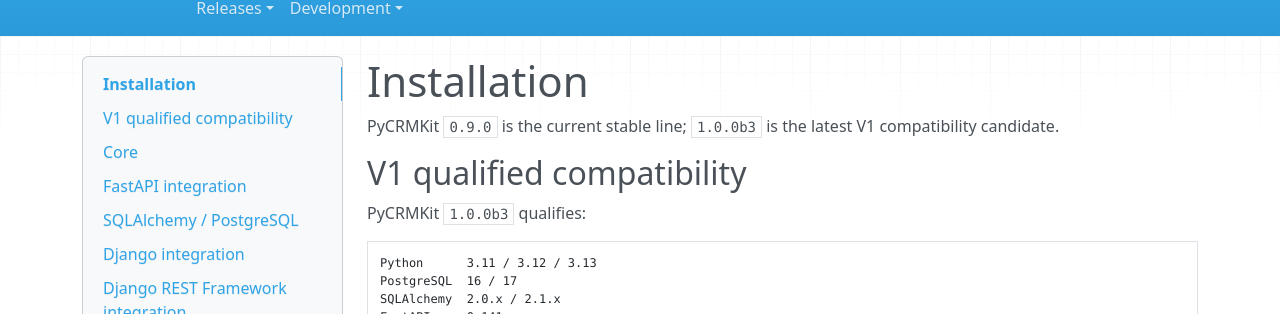
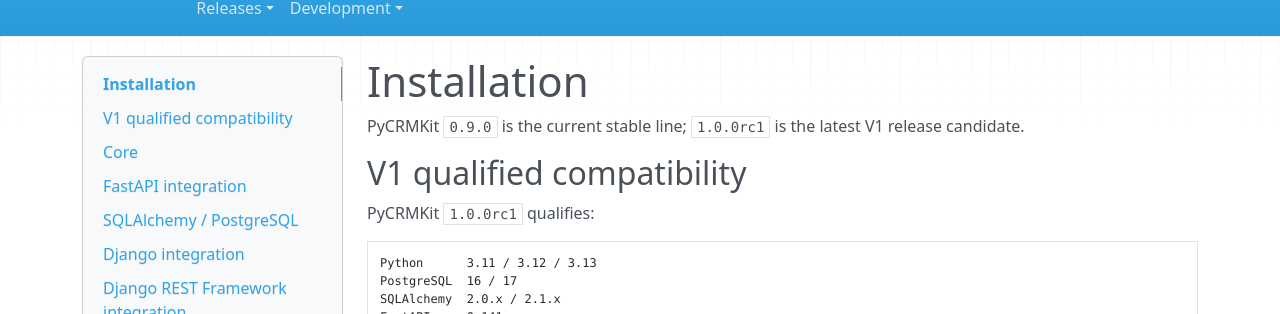
Before and after one commit to tawounfouet/pycrmkit, an MkDocs documentation site: the page built from docs/getting-started/installation.md, in a window 1280 px wide and 900 px high. Shown: the part 180-494 px from the top of the window. Built offline with MkDocs 1.6.1, drawn with Linux system fonts in a browser that asks for light colours; nearby versions of some CDN libraries.

Commit message:
docs: document 1.0.0rc1 installation status

````diff
--- a/docs/getting-started/installation.md
+++ b/docs/getting-started/installation.md
@@ -1,10 +1,10 @@
 # Installation
 
-PyCRMKit `0.9.0` is the current stable line; `1.0.0b3` is the latest V1 compatibility candidate.
+PyCRMKit `0.9.0` is the current stable line; `1.0.0rc1` is the latest V1 release candidate.
 
 ## V1 qualified compatibility
 
-PyCRMKit `1.0.0b3` qualifies:
+PyCRMKit `1.0.0rc1` qualifies:
 
 ```text
 Python      3.11 / 3.12 / 3.13
````
